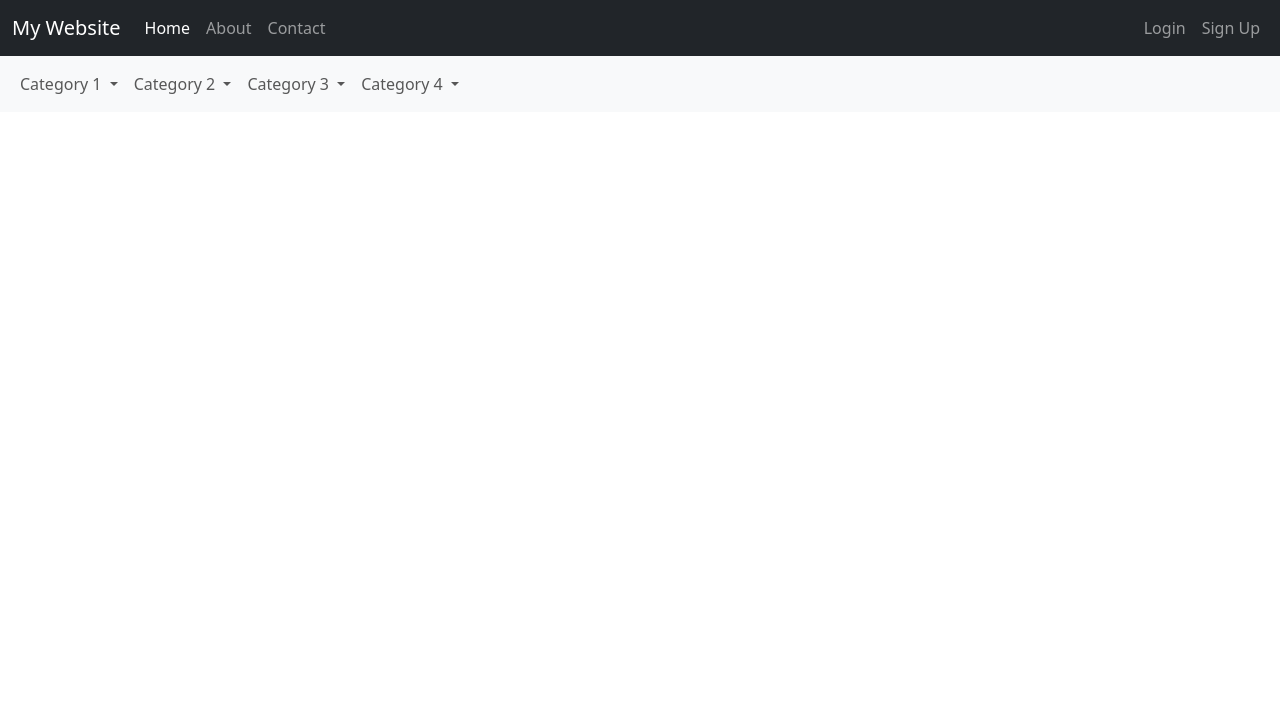
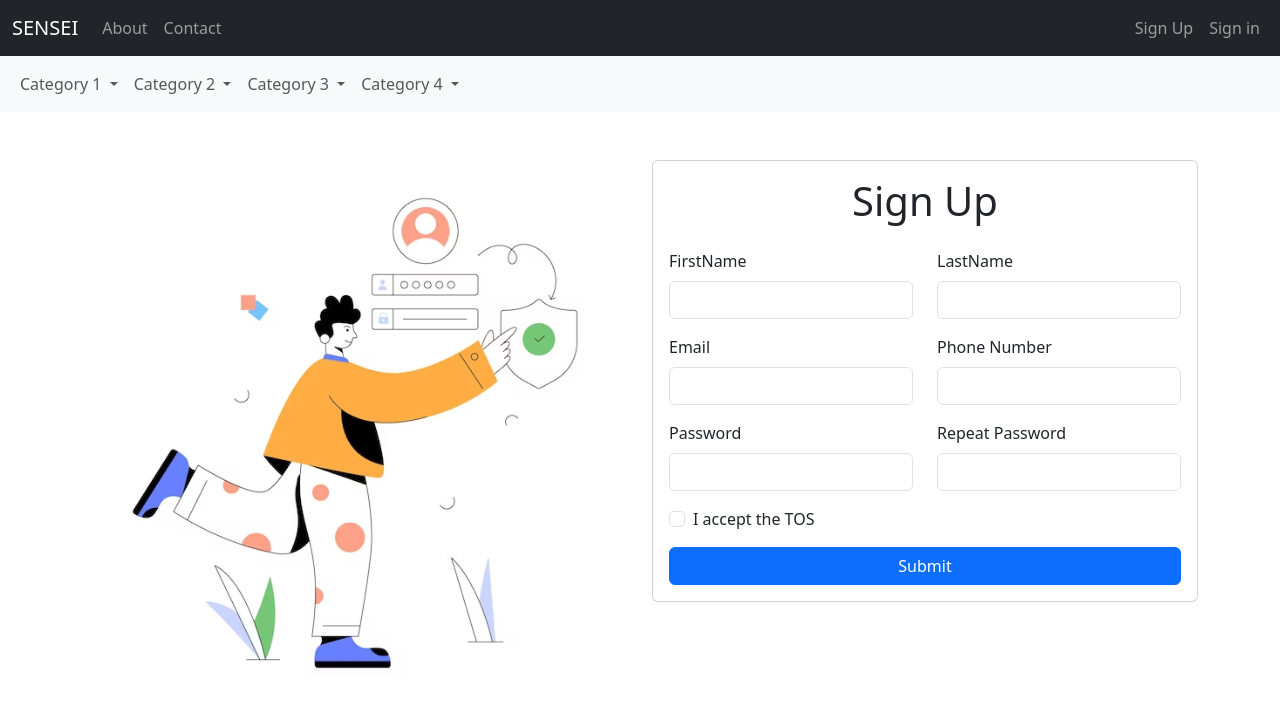
Before and after one commit to obiifeka/tax-revenue-site, a Flask app: template app/templates/signup.html in a window 1280 px wide. Shown: the top 708 px of the page. Run offline with Flask 3, Linux system fonts and the light colour scheme; the template is opened without the code that fills it: values that come from a table or form of the project are taken from there, others are empty; some libraries are stand-ins or nearby versions.

Commit message:
created signin-form and added some  images

```diff
--- a/app/routes.py
+++ b/app/routes.py
@@ -1,14 +1,21 @@
 from flask_wtf import FlaskForm
-from wtforms import StringField, PasswordField, SubmitField,BooleanField
-from wtforms.validators import DataRequired, Email,Length
-
+from wtforms import StringField, PasswordField, SubmitField, BooleanField
+from wtforms.validators import DataRequired, Email, Length
 
 
 class RegistrationForm(FlaskForm):
-    name = StringField('Name', validators=[DataRequired(), Length(min=2, max=50)])
+    firstname = StringField('FirstName', validators=[DataRequired(), Length(min=2, max=50)])
+    lastname = StringField('LastName', validators=[DataRequired(), Length(min=2, max=50)])
     email = StringField('Email', validators=[DataRequired(), Email()])
     phonenumber = StringField('Phone Number', validators=[DataRequired()])
     password = PasswordField('Password', validators=[DataRequired(), Length(min=6, max=20)])
     confirm = PasswordField('Repeat Password')
     accept_tos = BooleanField('I accept the TOS', validators=[DataRequired()])
-    submit = SubmitField('Create User')
+    submit = SubmitField('Submit')
+
+
+class SigninForm(FlaskForm):
+    email = StringField('Email', validators=[DataRequired(), Email()])
+    password = PasswordField('Password', validators=[DataRequired(), Length(min=6, max=20)])
+    remember = BooleanField('Remember me')
+    submit = SubmitField('Log in')
--- a/app/templates/navbar.html
+++ b/app/templates/navbar.html
@@ -1,14 +1,12 @@
 <nav class="navbar navbar-expand-lg navbar-dark bg-dark">
   <div class="container-fluid">
-    <a class="navbar-brand" href="#">My Website</a>
+    <a class="navbar-brand" href="{{url_for('home')}}">SENSEI</a>
     <button class="navbar-toggler" type="button" data-bs-toggle="collapse" data-bs-target="#navbar1" aria-controls="navbar1" aria-expanded="false" aria-label="Toggle navigation">
       <span class="navbar-toggler-icon"></span>
     </button>
     <div class="collapse navbar-collapse" id="navbar1">
       <ul class="navbar-nav me-auto mb-2 mb-lg-0">
-        <li class="nav-item">
-          <a class="nav-link active" aria-current="page" href="#">Home</a>
-        </li>
+
         <li class="nav-item">
           <a class="nav-link" href="#">About</a>
         </li>
@@ -17,8 +15,10 @@
         </li>
       </ul>
       <div class="navbar-nav">
-        <a class="nav-link" href="#">Login</a>
-        <a class="nav-link" href="#">Sign Up</a>
+        <a class="nav-link" href="{{url_for('signup')}}">Sign Up</a>
+      </div>
+      <div class="navbar-nav">
+        <a class="nav-link" href="{{url_for('signin')}}">Sign in</a>
       </div>
     </div>
   </div>
--- a/app/templates/signup.html
+++ b/app/templates/signup.html
@@ -1,4 +1,82 @@
 {% extends 'base.html' %}
- {% block content %}
 
- {% endblock content %}
+{% block content %}
+    <div class="container mt-5">
+        <div class="row">
+            <div class="col-md-6">
+                <img src="{{ url_for('static', filename='assetes/signup.png') }}" alt="Picture of a cat" class="img-fluid">
+            </div>
+            <div class="col-md-6">
+                <div class="card">
+                    <div class="card-body">
+                        <h1 class="card-title mb-4 text-center">Sign Up</h1>
+                        <form method="POST" action="{{ url_for('signup') }}">
+                            {{ form.csrf_token() }} {# add the CSRF token field #}
+                            {{ form.hidden_tag() }}
+                            <div class="row mb-3">
+                                <div class="col-md-6">
+                                    {{ form.firstname.label(class="form-label") }}
+                                    {{ form.firstname(class="form-control") }}
+                                    {% for error in form.firstname.errors %}
+                                        <div class="invalid-feedback">{{ error }}</div>
+                                    {% endfor %}
+                                </div>
+                                <div class="col-md-6">
+                                    {{ form.lastname.label(class="form-label") }}
+                                    {{ form.lastname(class="form-control") }}
+                                    {% for error in form.lastname.errors %}
+                                        <div class="invalid-feedback">{{ error }}</div>
+                                    {% endfor %}
+                                </div>
+                            </div>
+                            <div class="row mb-3">
+                                <div class="col-md-6">
+                                    {{ form.email.label(class="form-label") }}
+                                    {{ form.email(class="form-control") }}
+                                    {% for error in form.email.errors %}
+                                        <div class="invalid-feedback">{{ error }}</div>
+                                    {% endfor %}
+                                </div>
+                                <div class="col-md-6">
+                                    {{ form.phonenumber.label(class="form-label") }}
+                                    {{ form.phonenumber(class="form-control") }}
+                                    {% for error in form.phonenumber.errors %}
+                                        <div class="invalid-feedback">{{ error }}</div>
+                                    {% endfor %}
+                                </div>
+                            </div>
+                            <div class="row mb-3">
+                                <div class="col-md-6">
+                                    {{ form.password.label(class="form-label") }}
+                                    {{ form.password(class="form-control") }}
+                                    {% for error in form.password.errors %}
+                                        <div class="invalid-feedback">{{ error }}</div>
+                                    {% endfor %}
+                                </div>
+                                <div class="col-md-6">
+                                    {{ form.confirm.label(class="form-label") }}
+                                    {{ form.confirm(class="form-control") }}
+                                    {% for error in form.confirm.errors %}
+                                        <div class="invalid-feedback">{{ error }}</div>
+                                    {% endfor %}
+                                </div>
+                            </div>
+                            <div class="form-check mb-3">
+                                {{ form.accept_tos(class="form-check-input") }}
+                                {{ form.accept_tos.label(class="form-check-label") }}
+                                {% for error in form.accept_tos.errors %}
+                                    <div class="invalid-feedback">{{ error }}</div>
+                                {% endfor %}
+                            </div>
+                            <div class="text-center">
+                                <button type="submit" class="btn btn-primary w-100">{{ form.submit.label }}</button>
+                            </div>
+                        </form>
+                    </div>
+                </div>
+            </div>
+
+        </div>
+    </div>
+    <br>
+{% endblock %}
```
Also changed, not shown: app/models.py (+4 -3 lines), app/templates/signin.html (added, +37 -0 lines), app/views.py (+17 -6 lines), app/static/assetes/login1.png (added), app/static/assetes/login2.png (added), app/static/assetes/pngtree-modern-login-page-template-with-blur-background-png-image_8728731.png (added), app/static/assetes/signup.png (added), app/static/assetes/signup1.png (added).
